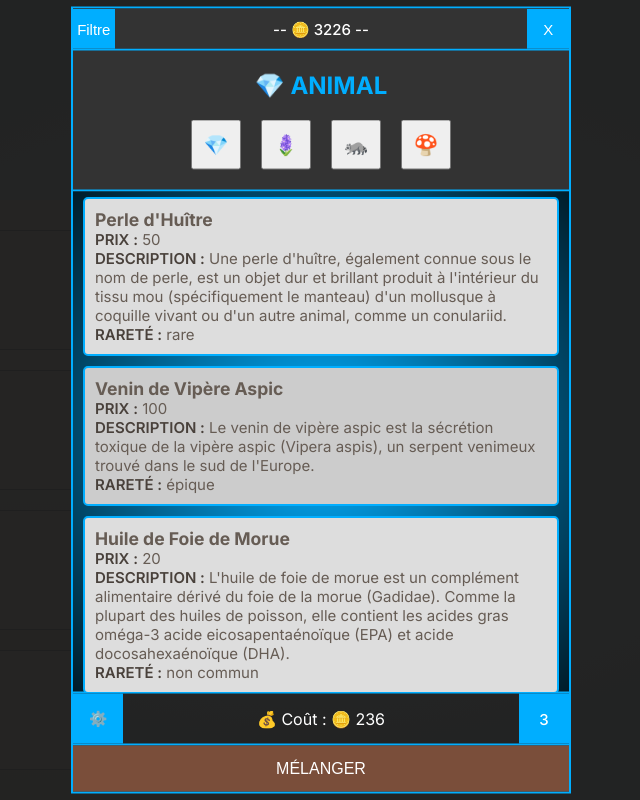
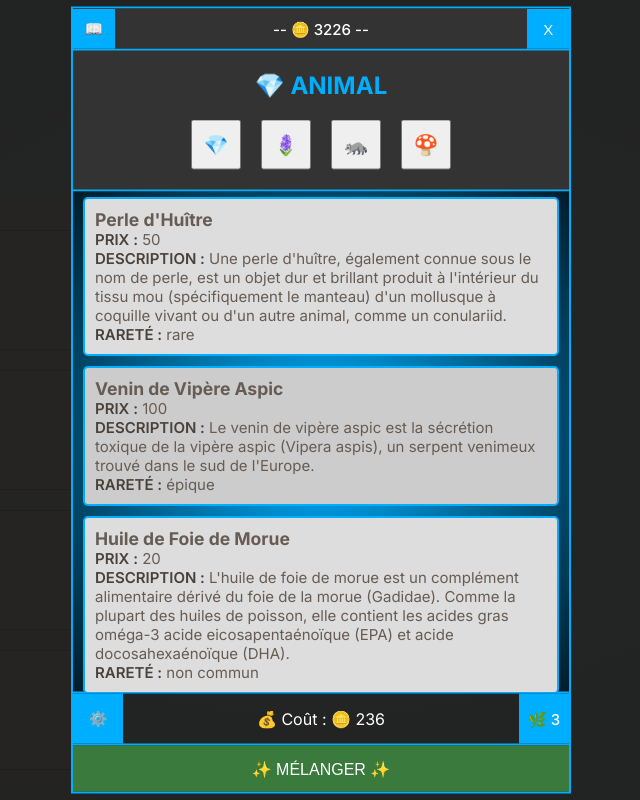
Before and after one commit to Guiomino/apprenti-alchimiste, a Next.js app: page /gamingPage in a window 1280 px wide. Both pictures are taken after a click on the button "Animal". Shown: the whole page, without its empty margins (319-959 px from the left). Built offline with nearby package versions, Linux system fonts and the light colour scheme.

Commit message:
feat(modal ingredients): switch categories buttons in modale

```diff
--- a/src/app/components/modalIngredients/modalIngredients.module.scss
+++ b/src/app/components/modalIngredients/modalIngredients.module.scss
@@ -173,13 +173,13 @@
         display: flex;
         align-items: center;
         justify-content: center;
-        background-color: #7a4e3a;
+        background-color: #3a7a3d;
         border: none;
         transition: 0.3s;
         cursor: pointer;
 
         &:hover {
-          background-color: #3a7a3d;
+          background-color: #498f4d;
         }
       }
     }
--- a/src/app/components/modalIngredients/modalIngredients.tsx
+++ b/src/app/components/modalIngredients/modalIngredients.tsx
@@ -1,6 +1,5 @@
-// ModalIngredients.tsx
 import React from "react";
-import dataIngredients from "../../../data/ingredientsFR.json"
+import dataIngredients from "@/data/ingredientsFR.json"
 import styles from "./modalIngredients.module.scss";
 
 interface Ingredient {
@@ -18,9 +17,10 @@ interface IngredientsData {
 interface ModalIngredientsProps {
     closeIngredientsModal: () => void;
     ingredientType: string;
+    setIngredientType: (type: string) => void; // Ajout de la fonction pour définir la catégorie
 }
 
-const ModalIngredients: React.FC<ModalIngredientsProps> = ({ closeIngredientsModal, ingredientType }) => {
+const ModalIngredients: React.FC<ModalIngredientsProps> = ({ closeIngredientsModal, ingredientType, setIngredientType }) => {
     // Vérifier si ingredientType est une clé valide
     if (!(ingredientType in dataIngredients.ingredients)) {
         console.error(`Type d'ingrédient invalide: ${ingredientType}`);
@@ -34,16 +34,16 @@ const ModalIngredients: React.FC<ModalIngredientsProps> = ({ closeIngredientsMod
             <div className={styles.modalWindow}>
                 <div className={styles.modalTop}>
                     <div className={styles.filterAndGoldAndClose}>
-                        <button className={styles.filter}>Filtre</button>
+                        <button className={styles.filter}>📖</button>
                         <span className={styles.gold}>-- 🪙 3226 --</span>
                         <button className={styles.close} onClick={closeIngredientsModal}>X</button>
                     </div>
                     <h2 className={styles.title}>💎 {ingredientType}</h2>
                     <div className={styles.category}>
-                        <button className={styles.mineral}>💎</button>
-                        <button className={styles.vegetal}>🪻</button>
-                        <button className={styles.animal}>🦝</button>
-                        <button className={styles.mushroom}>🍄</button>
+                        <button className={styles.mineral} onClick={() => setIngredientType('mineral')}>💎</button>
+                        <button className={styles.vegetal} onClick={() => setIngredientType('vegetal')}>🪻</button>
+                        <button className={styles.animal} onClick={() => setIngredientType('animal')}>🦝</button>
+                        <button className={styles.mushroom} onClick={() => setIngredientType('mushroom')}>🍄</button>
                     </div>
                 </div>
                 <div className={styles.modalMiddle}>
@@ -61,9 +61,9 @@ const ModalIngredients: React.FC<ModalIngredientsProps> = ({ closeIngredientsMod
                     <div className={styles.settingsAndCostAndNumberOfIngreients}>
                         <button className={styles.settings}>⚙️</button>
                         <div className={styles.cost}>💰 Coût : 🪙 236 </div>
-                        <div className={styles.numberOfIngredients}>3</div>
+                        <div className={styles.numberOfIngredients}>🌿 3</div>
                     </div>
-                    <button className={styles.addButton}>Mélanger</button>
+                    <button className={styles.addButton}>✨ Mélanger ✨</button>
                 </div>
             </div>
         </div>
--- a/src/app/gamingPage/page.tsx
+++ b/src/app/gamingPage/page.tsx
@@ -23,7 +23,7 @@ const GamingPage = () => {
 
     return (
         <>
-            {isModalIngredientsOpen && <ModalIngredients closeIngredientsModal={closeIngredientsModal} ingredientType={ingredientType} />}
+            {isModalIngredientsOpen &&  <ModalIngredients ingredientType={ingredientType} closeIngredientsModal={closeIngredientsModal} setIngredientType={setIngredientType} />}
             <div className={styles.gamingPage}>
                 <h1>Page du jeu en cours</h1>
                 <p>Ceci est un composant typescript.</p>
```
